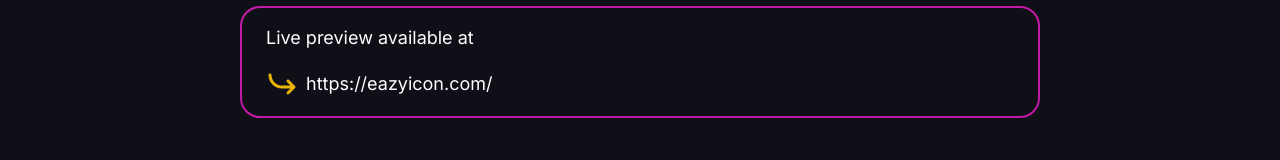
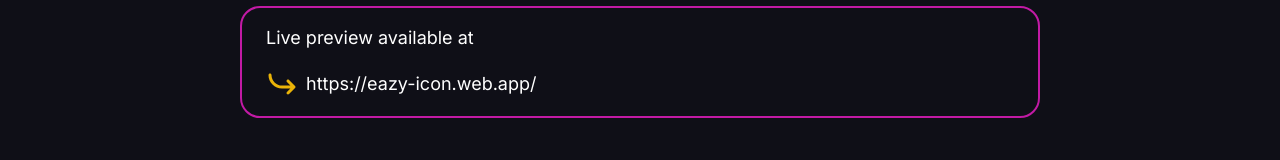
Before and after one commit to coder618/coder618.github.io, a Next.js app: page /eazyicon in a window 1280 px wide. Shown: the part 1525-1685 px from the top of the page. Built offline with nearby package versions, Linux system fonts and the light colour scheme.

Commit message:
eazy icon fix

```diff
--- a/app/eazyicon/page.jsx
+++ b/app/eazyicon/page.jsx
@@ -7,7 +7,7 @@
         platforms: [
             {
                 title: "Eazyicon",
-                link: "https://eazyicon.com/",
+                link: "https://eazy-icon.web.app/",
                 type: "website",
             },
         ],
```
